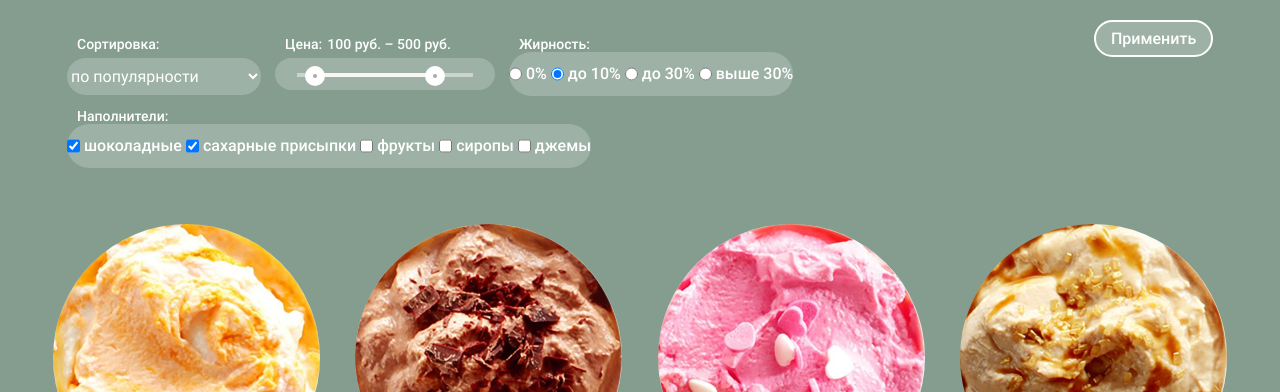
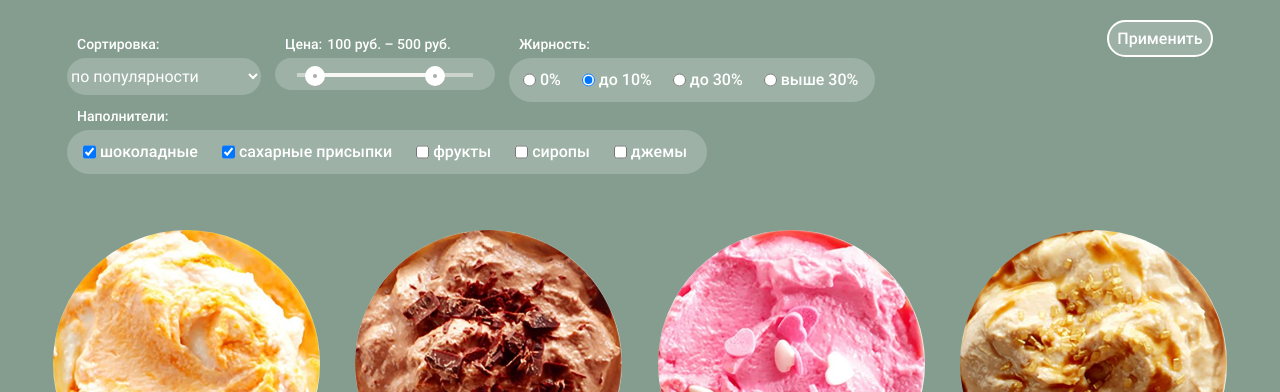
Before and after one commit to chkrvl/927471-gllacy, a plain HTML site: page catalog.html in a window 1280 px wide. Shown: the part 188-580 px from the top of the page. Drawn offline with Linux system fonts and the light colour scheme.

Commit message:
Update css/style.css

```diff
--- a/css/style.css
+++ b/css/style.css
@@ -1051,6 +1051,7 @@ a {
 
 .filter-item {
 	margin: 0;
+	margin-top: 6px;
 	padding: 0;
 
 	line-height: 18px;
@@ -1059,6 +1060,23 @@ a {
 	border-radius: 25px;
 	border: 0;
 }
+
+.fat-filter .filter-item {
+	padding-left: 14px;
+}
+
+.fat-filter label {
+	margin-right: 17px;
+}
+
+.filler-filter .filter-item {
+	padding-left: 16px;
+}
+
+.filler-filter label {
+	margin-right: 20px;
+}
+
 
 .catalog-list {
 	display: flex;
```
